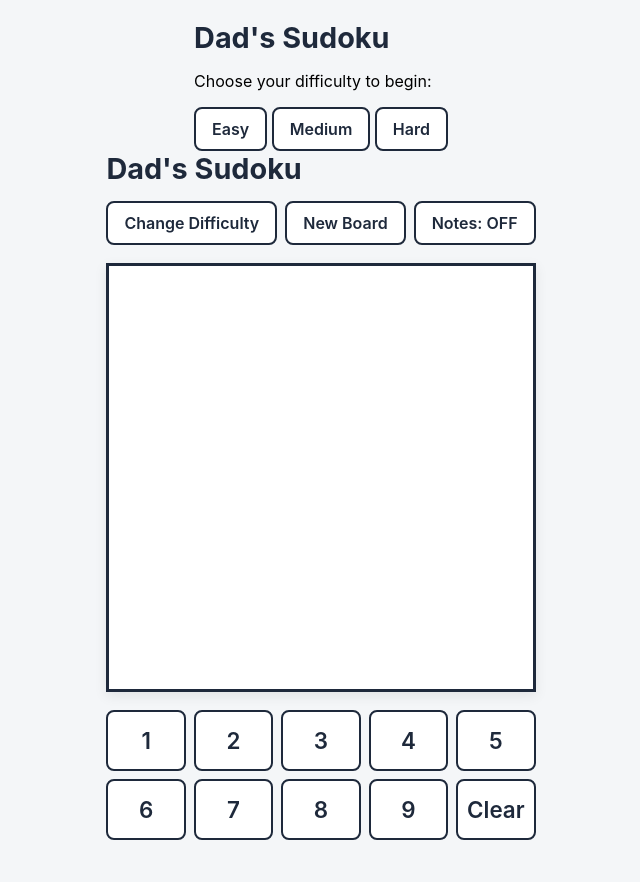
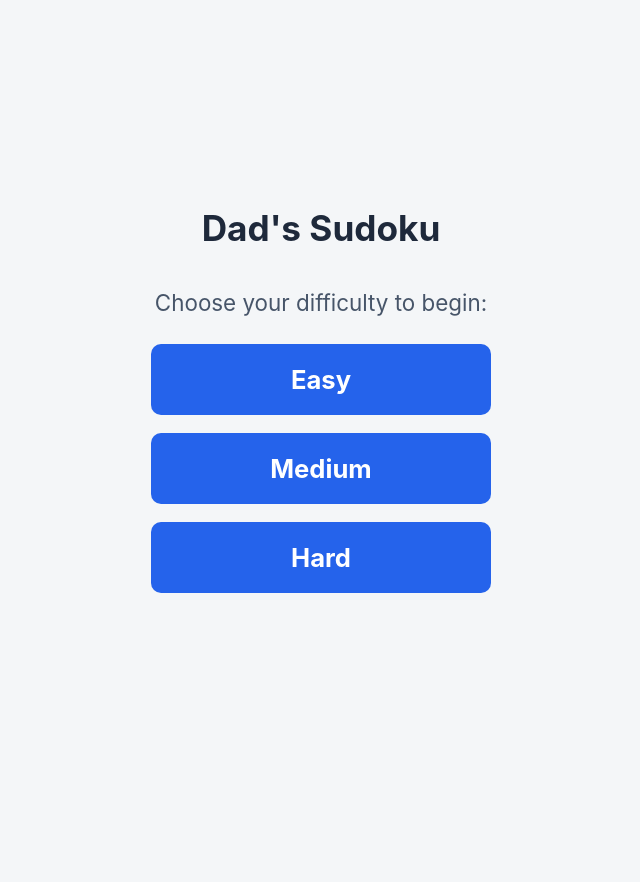
Before and after one commit to matthewsam2/dads-sudoku, a plain HTML site: page index.html in a window 1280 px wide. Shown: the whole page, without its empty margins (319-959 px from the left). After the commit the page ends 800 px from the top, so only its background shows below. Drawn offline with Linux system fonts and the light colour scheme.

Commit message:
Refactor styles for improved layout and design
Updated various styles for improved layout and usability.

```diff
--- a/styles.css
+++ b/styles.css
@@ -9,7 +9,7 @@
   --highlight-bg: #f1f5f9;
   --fixed-text: #0f172a;
   --user-text: #2563eb;
-  --note-text: #64748b;
+  --note-text: #475569;
   --error-bg: #fee2e2;
   --error-text: #dc2626;
 }
@@ -22,7 +22,7 @@
 body {
   background-color: var(--bg-color);
   margin: 0;
-  padding: 20px;
+  padding: 24px;
   display: flex;
   flex-direction: column;
   align-items: center;
@@ -32,26 +32,28 @@ body {
 }
 
 h1 {
-  margin: 0 0 15px 0;
+  margin: 0 0 18px 0;
   color: var(--border-dark);
-  font-size: 1.8rem;
+  font-size: 2.2rem;
 }
 
 /* Controls & Difficulty */
 .controls {
   display: flex;
-  gap: 8px;
-  margin-bottom: 18px;
+  gap: 12px;
+  margin-bottom: 22px;
   flex-wrap: wrap;
   justify-content: center;
+  width: 100%;
+  max-width: 600px;
 }
 
 button {
-  padding: 10px 16px;
-  font-size: 1rem;
-  font-weight: 600;
+  padding: 14px 20px;
+  font-size: 1.2rem;
+  font-weight: 700;
   border: 2px solid var(--border-dark);
-  border-radius: 8px;
+  border-radius: 10px;
   background: white;
   color: var(--border-dark);
   cursor: pointer;
@@ -69,24 +71,24 @@ button.notes-on {
   border-color: var(--notes-active);
 }
 
-/* Sudoku 9x9 Grid */
+/* Sudoku 9x9 Grid - Scaled for iPad */
 #board {
   display: grid;
   grid-template-columns: repeat(9, 1fr);
   width: 100%;
-  max-width: 450px;
+  max-width: 600px;
   aspect-ratio: 1 / 1;
   background: var(--board-bg);
-  border: 3px solid var(--border-dark);
-  box-shadow: 0 4px 12px rgba(0, 0, 0, 0.08);
+  border: 4px solid var(--border-dark);
+  box-shadow: 0 6px 16px rgba(0, 0, 0, 0.1);
 }
 
 .cell {
   display: flex;
   align-items: center;
   justify-content: center;
-  font-size: 1.6rem;
-  font-weight: 500;
+  font-size: 2.2rem;
+  font-weight: 600;
   border-right: 1px solid var(--border-light);
   border-bottom: 1px solid var(--border-light);
   cursor: pointer;
@@ -96,19 +98,19 @@ button.notes-on {
 
 /* Thick 3x3 Box Borders */
 .cell:nth-child(3n) {
-  border-right: 3px solid var(--border-dark);
+  border-right: 4px solid var(--border-dark);
 }
 .cell:nth-child(9n) {
   border-right: none;
 }
 .cell:nth-child(n+19):nth-child(-n+27),
 .cell:nth-child(n+46):nth-child(-n+54) {
-  border-bottom: 3px solid var(--border-dark);
+  border-bottom: 4px solid var(--border-dark);
 }
 
 /* Cell States */
 .cell.fixed {
-  font-weight: 700;
+  font-weight: 800;
   color: var(--fixed-text);
 }
 .cell.user {
@@ -140,34 +142,37 @@ button.notes-on {
   display: flex;
   align-items: center;
   justify-content: center;
-  font-size: 0.65rem;
-  font-weight: 600;
+  font-size: 0.85rem;
+  font-weight: 700;
   color: var(--note-text);
   line-height: 1;
 }
 
-/* iPad On-Screen Number Pad */
+/* iPad On-Screen Number Pad - Larger Tap Targets */
 .numpad {
   display: grid;
   grid-template-columns: repeat(5, 1fr);
-  gap: 8px;
+  gap: 10px;
   width: 100%;
-  max-width: 450px;
-  margin-top: 18px;
+  max-width: 600px;
+  margin-top: 22px;
 }
 
 .numpad button {
-  padding: 15px 0;
-  font-size: 1.4rem;
+  padding: 20px 0;
+  font-size: 1.8rem;
 }
 
 #status {
-  margin-top: 15px;
-  font-size: 1.2rem;
+  margin-top: 20px;
+  font-size: 1.5rem;
   font-weight: 700;
   color: #16a34a;
-  height: 1.5rem;
+  height: 2rem;
+  text-align: center;
+}
 
+/* Start Screen Overlay */
 .hidden {
   display: none !important;
 }
@@ -180,26 +185,23 @@ button.notes-on {
 }
 
 #start-screen p {
-  font-size: 1.2rem;
+  font-size: 1.4rem;
   color: #475569;
-  margin-bottom: 24px;
+  margin-bottom: 28px;
 }
 
 .difficulty-menu {
   display: flex;
   flex-direction: column;
-  gap: 14px;
+  gap: 18px;
   width: 100%;
-  max-width: 280px;
+  max-width: 340px;
 }
 
 .difficulty-menu button {
-  padding: 16px;
-  font-size: 1.3rem;
+  padding: 20px;
+  font-size: 1.6rem;
   background: var(--primary);
   color: white;
   border: none;
 }
-
-  text-align: center;
-}
```
